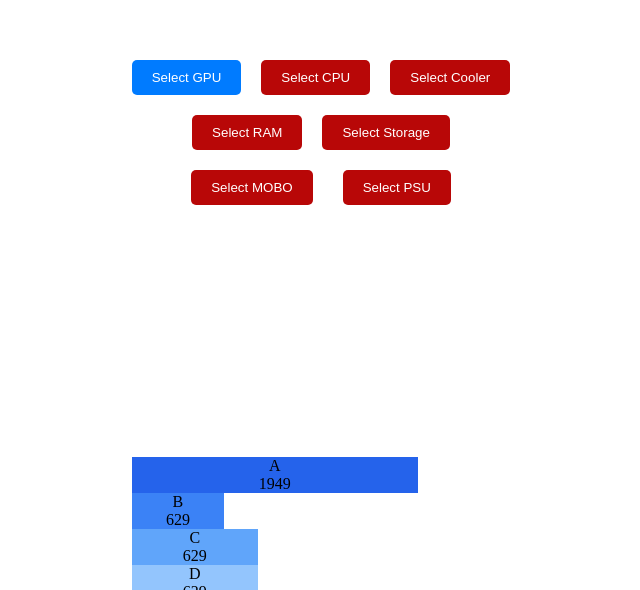
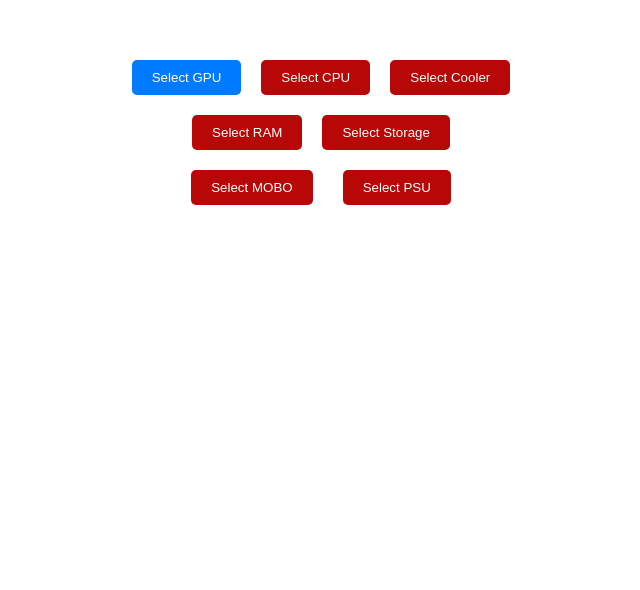
Before and after one commit to qhbud/ezpc1, a React (Vite) app: page / in a window 1280 px wide. Shown: the part 210-800 px from the top of the page, without its empty margins (319-959 px from the left). Built offline with nearby package versions, Linux system fonts and the light colour scheme.

Commit message:
fixed treemap and case selection button

```diff
--- a/src/App.css
+++ b/src/App.css
@@ -8,12 +8,7 @@
   gap: 20px; /* Space between containers */
 }
 
-.map1 {
-  display: block; /* Reset Flexbox */
-  padding: 0; /* Remove padding */
-  margin: 0; /* Reset margin */
-  width: 100%; /* Ensure full-width availability */
-}
+
 
 
 .container {
@@ -22,7 +17,10 @@
     padding-top: 100px;
 }
 
+.r2 {
 
+  margin-top: 900px;
+}
 
 
 .case {
--- a/src/App.jsx
+++ b/src/App.jsx
@@ -817,7 +817,31 @@ function App() {
                 </a>
 
 
-        </div>
+          <div className="r2" style={{
+              width: '100%',
+              display: 'block'  // Override flex display
+            }}>
+              <div style={{
+                width: '100%',
+                maxWidth: '800px',
+                margin: '0 auto',
+                display: 'block'  // Override flex display
+              }}>
+                <Treemap data={[
+                  { label: "GPU", value: selectedGPU.cost },
+                  { label: "CPU", value: selectedCPU.cost },
+                  { label: "Cooler", value: selectedCOOLER.cost },
+                  { label: "RAM", value: selectedRAM.cost },
+                  { label: "Storage", value: selectedSTOR.cost },
+                  { label: "Motherboard", value: selectedMOBO.cost },
+                  { label: "PSU", value: selectedPSU.cost },
+                  { label: "Case", value: selectedCASE.cost }
+                ]} />
+              </div>
+            </div>
+
+
+      </div>
       ) : (null)}
 
       <div className="colored-box">
@@ -1125,20 +1149,11 @@ function App() {
         )}
       </div>
 
-      <div className="map1">
-        <Treemap data={[
-          { label: "A", value: selectedGPU.cost },
-          { label: "B", value: selectedCPU.cost },
-          { label: "C", value: selectedCOOLER.cost },
-          { label: "D", value: selectedRAM.cost },
-          { label: "E", value: selectedSTOR.cost },
-          { label: "F", value: selectedMOBO.cost },
-          { label: "G", value: selectedPSU.cost },
-          { label: "H", value: selectedCASE.cost }
-        ]} />
-      </div>
+
 
     </div>
+
+
   );
 }
 
--- a/src/assets/components/treemap.jsx
+++ b/src/assets/components/treemap.jsx
@@ -1,103 +1,137 @@
 import React from 'react';
 
-const TreemapItem = ({ label, value, color, x, y, width, height }) => (
+const TreemapItem = ({ label, value, color, x, y, width, height }) => {
+  // Ensure the content stays within bounds
+  return (
     <div
-    className="absolute p-2 overflow-hidden text-white"
       style={{
+        position: 'absolute',
         backgroundColor: color,
         left: `${x}%`,
         top: `${y}%`,
         width: `${width}%`,
-      height: `${height}%`
+        height: `${height}%`,
+        padding: '8px',
+        overflow: 'hidden',
+        color: 'white',
+        boxSizing: 'border-box',
+        display: 'flex',
+        flexDirection: 'column',
+        justifyContent: 'center'
       }}
     >
-    <div className="font-medium">{label}</div>
-    <div className="text-sm opacity-80">{value}</div>
+      <div style={{ fontWeight: '500' }}>{label}</div>
+      <div style={{ fontSize: '0.875rem', opacity: 0.8 }}>${value}</div>
     </div>
   );
-
-const calculateLayout = (items, containerWidth, containerHeight) => {
-  const processRow = (items, width, startX, startY, height) => {
-    const rowTotal = items.reduce((sum, item) => sum + item.value, 0);
-    let x = startX;
-
-    return items.map(item => {
-      const itemWidth = (item.value / rowTotal) * width;
-      const rect = {
-        ...item,
-        x: (x / containerWidth) * 100,
-        y: (startY / containerHeight) * 100,
-        width: (itemWidth / containerWidth) * 100,
-        height: (height / containerHeight) * 100
-      };
-      x += itemWidth;
-      return rect;
-    });
 };
 
-  // First row - top 2 largest items
-  const firstRow = items.slice(0, 2);
-  const remainingItems = items.slice(2);
-  const firstRowHeight = containerHeight * 0.5;
+const Treemap = ({ data }) => {
+  // Normalize and validate data
+  const processedData = React.useMemo(() => {
+    const defaultData = Array(8).fill(null).map((_, i) => ({
+      label: `Category ${i + 1}`,
+      value: 10
+    }));
 
-  // Second row - next 3 items
-  const secondRow = remainingItems.slice(0, 3);
-  const lastRow = remainingItems.slice(3);
-  const secondRowHeight = containerHeight * 0.25;
-
-  // Combine all rows
-  return [
-    ...processRow(firstRow, containerWidth, 0, 0, firstRowHeight),
-    ...processRow(secondRow, containerWidth, 0, firstRowHeight, secondRowHeight),
-    ...processRow(lastRow, containerWidth, 0, firstRowHeight + secondRowHeight, secondRowHeight)
-  ];
-};
-
-const defaultData = [
-  { label: "Category A", value: 500 },
-  { label: "Category B", value: 300 },
-  { label: "Category C", value: 200 },
-  { label: "Category D", value: 150 },
-  { label: "Category E", value: 120 },
-  { label: "Category F", value: 100 },
-  { label: "Category G", value: 80 },
-  { label: "Category H", value: 50 }
-];
-
-const Treemap = ({ data = defaultData }) => {
-  // Validate data is an array and has items
     if (!Array.isArray(data) || data.length === 0) {
-    return (
-      <div className="p-4 text-red-500">
-        Please provide valid data array with label and value properties
-      </div>
-    );
+      return defaultData;
     }
 
-  // Ensure we have exactly 8 items
     const paddedData = [...data];
     while (paddedData.length < 8) {
-    paddedData.push({ label: `Category ${paddedData.length + 1}`, value: 10 });
+      paddedData.push({
+        label: `Category ${paddedData.length + 1}`,
+        value: 10
+      });
     }
-  const finalData = paddedData.slice(0, 8);
+    return paddedData.slice(0, 8).map(item => ({
+      ...item,
+      value: Number(item.value) || 0
+    }));
+  }, [data]);
 
   const colors = [
     '#2563eb', '#3b82f6', '#60a5fa', '#93c5fd',
     '#1d4ed8', '#3b82f6', '#60a5fa', '#93c5fd'
   ];
 
-  // Sort data by value descending
-  const sortedData = [...finalData].sort((a, b) => b.value - a.value);
-  const layout = calculateLayout(sortedData, 3, 2);
+  // Sort data by value
+  const sortedData = [...processedData].sort((a, b) => b.value - a.value);
+
+  // Calculate layout
+  const layout = React.useMemo(() => {
+    const total = sortedData.reduce((sum, item) => sum + item.value, 0);
+
+    // First row (2 items, 50% height)
+    const firstRow = sortedData.slice(0, 2);
+    const firstRowTotal = firstRow.reduce((sum, item) => sum + item.value, 0);
+    let currentX = 0;
+    const firstRowItems = firstRow.map(item => {
+      const width = (item.value / firstRowTotal) * 100;
+      const rect = {
+        ...item,
+        x: currentX,
+        y: 0,
+        width,
+        height: 50
+      };
+      currentX += width;
+      return rect;
+    });
+
+    // Second row (3 items, 25% height)
+    const secondRow = sortedData.slice(2, 5);
+    const secondRowTotal = secondRow.reduce((sum, item) => sum + item.value, 0);
+    currentX = 0;
+    const secondRowItems = secondRow.map(item => {
+      const width = (item.value / secondRowTotal) * 100;
+      const rect = {
+        ...item,
+        x: currentX,
+        y: 50,
+        width,
+        height: 25
+      };
+      currentX += width;
+      return rect;
+    });
+
+    // Third row (3 items, 25% height)
+    const thirdRow = sortedData.slice(5, 8);
+    const thirdRowTotal = thirdRow.reduce((sum, item) => sum + item.value, 0);
+    currentX = 0;
+    const thirdRowItems = thirdRow.map(item => {
+      const width = (item.value / thirdRowTotal) * 100;
+      const rect = {
+        ...item,
+        x: currentX,
+        y: 75,
+        width,
+        height: 25
+      };
+      currentX += width;
+      return rect;
+    });
+
+    return [...firstRowItems, ...secondRowItems, ...thirdRowItems];
+  }, [sortedData]);
 
   return (
-    <div
-      className="relative w-full"
-      style={{
-        paddingTop: '66.667%' // 2:3 ratio
-      }}
-    >
-      <div className="absolute inset-0">
+    <div style={{
+      position: 'relative',
+      width: '100%',
+      paddingBottom: '66.667%', // 2:3 aspect ratio
+      backgroundColor: '#f3f4f6',
+      overflow: 'hidden'
+    }}>
+      <div style={{
+        position: 'absolute',
+        top: 0,
+        left: 0,
+        width: '100%',
+        height: '100%'
+      }}>
         {layout.map((item, index) => (
           <TreemapItem
             key={item.label + index}
```
Lines whose indentation alone changed are shown as unchanged.
